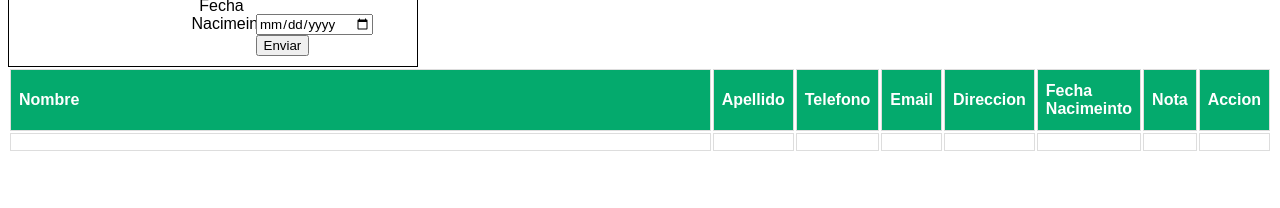
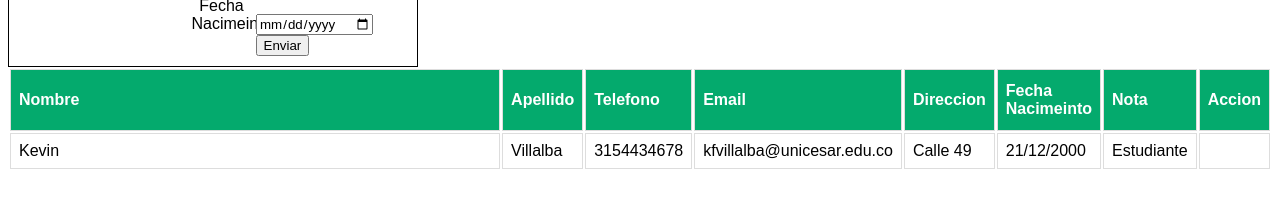
Before and after one commit to kfvillalba/SPA, a plain HTML site: page Index.html in a window 1280 px wide. Shown: the part 144-352 px from the top of the page. Drawn offline with Linux system fonts and the light colour scheme.

Commit message:
Table Content

```diff
--- a/Index.html
+++ b/Index.html
@@ -53,14 +53,14 @@
                 <tbody>
 
                     <tr>
-                        <td></td>
-                        <td></td>
-                        <td></td>
-                        <td></td>
-                        <td></td>
-                        <td></td>
-                        <td></td>
-                        <td></td>
+                        <td>Kevin</td>
+                        <td>Villalba</td>
+                        <td>3154434678</td>
+                        <td>kfvillalba@unicesar.edu.co</td>
+                        <td>Calle 49</td>
+                        <td>21/12/2000</td>
+                        <td>Estudiante</td>
+                        <td> </td>
                     </tr>
 
                 </tbody>
```
